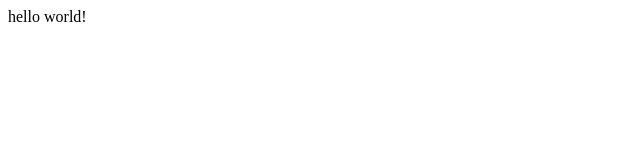
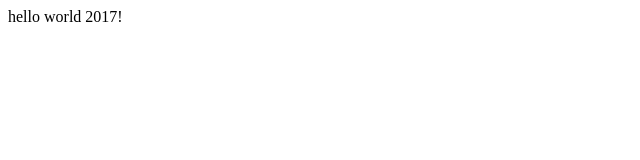
Before and after one commit to chenhaizhiyan/chenhaizhiyan.github.io, a plain HTML site: page index.html in a window 1280 px wide. Shown: the full height of the page, 0-640 px from the left. Drawn offline with Linux system fonts and the light colour scheme.

Commit message:
Update index.html

```diff
--- a/index.html
+++ b/index.html
@@ -5,7 +5,7 @@
   </head>
   <body>
     <section>
-    hello world!
+    hello world 2017!
     </section>
   </body>
 </html>
```
